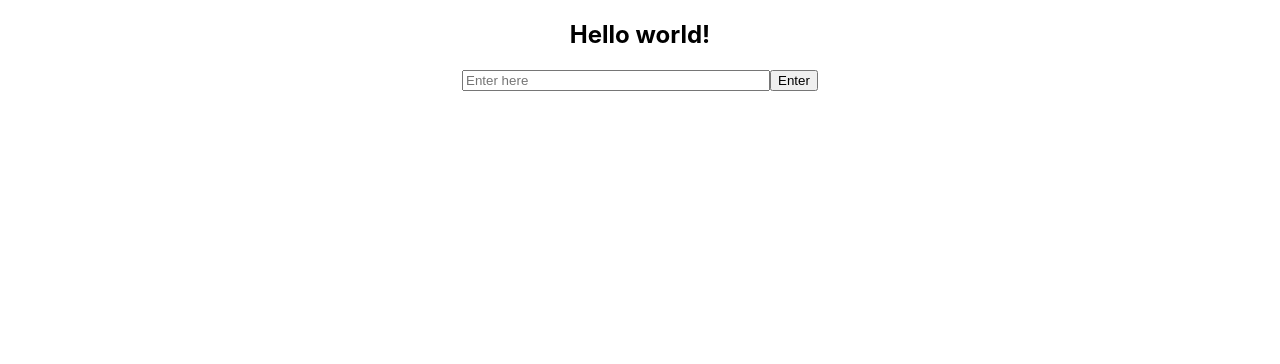
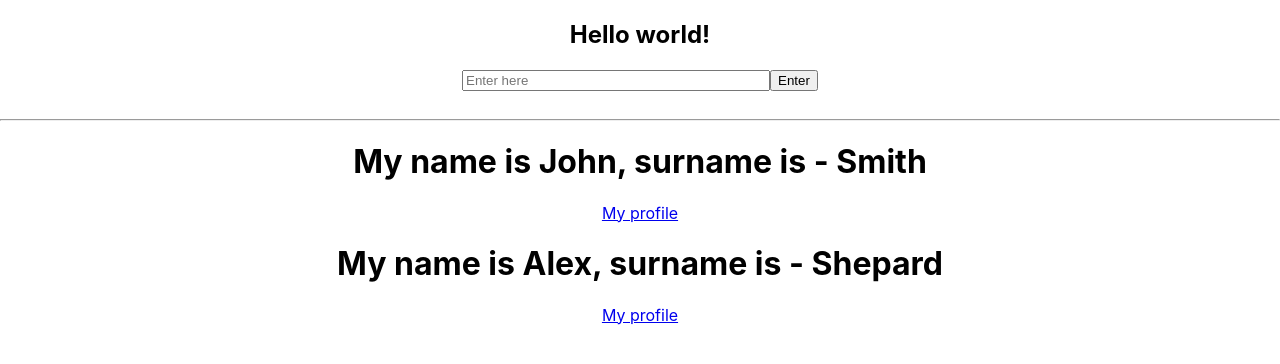
Before and after one commit to Khandohii/react-application-june2023, a React (Create React App) app in the folder my-app/: page / in a window 1280 px wide. Shown: the top 364 px of the page. Built offline with nearby package versions, Linux system fonts and the light colour scheme.

Commit message:
Lesson 127 - Props, Свойства компонентов

```diff
--- a/my-app/src/App.js
+++ b/my-app/src/App.js
@@ -40,6 +40,15 @@
   return <button>{logged ? 'Enter' : text}</button>
 }
 
+function WhoAmI({name, surname, link}) {
+  return (
+    <div>
+      <h1>My name is {name.firstName}, surname is - {surname}</h1>
+      <a href={link}>My profile</a>
+    </div>
+  )
+}
+
 function App() {
   return (
     <div className="App">
@@ -48,9 +57,44 @@
       </StrictMode>
       <Field/>
       <Btn/>
+      <br />
+      <br />
+      <hr />
+      <WhoAmI name={{firstName: 'John'}} surname="Smith" link="facebook.com"/>
+      <WhoAmI name={{firstName: 'Alex'}} surname="Shepard" link="facebook.com/1"/>
     </div>
   );
 }
 
+// ---------------------------------------------------
+
+// function WhoAmI({name, surname, link}) {
+//   return (
+//     <div>
+//       <h1>My name is {name()}, surname is - {surname}</h1>
+//       <a href={link}>My profile</a>
+//     </div>
+//   )
+// }
+
+// function App() {
+//   return (
+//     <div className="App">
+//       <StrictMode>
+//         <Header/>
+//       </StrictMode>
+//       <Field/>
+//       <Btn/>
+//       <br />
+//       <br />
+//       <hr />
+//       <WhoAmI name={() => {return 'John'}} surname="Smith" link="facebook.com"/>
+//       <WhoAmI name={() => {return 'Alex'}} surname="Shepard" link="facebook.com/1"/>
+//     </div>
+//   );
+// }
+
+// ---------------------------------------------------
+
 export {Header};
 export default App;
```
